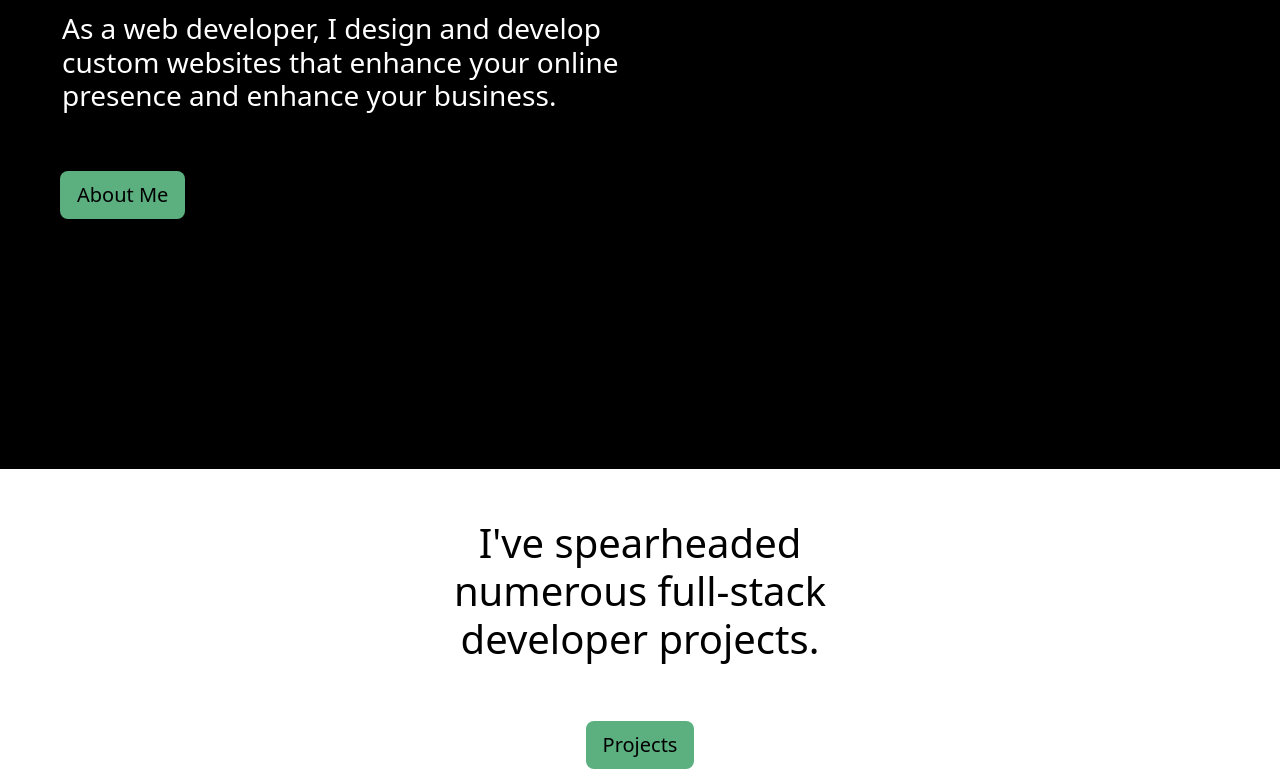
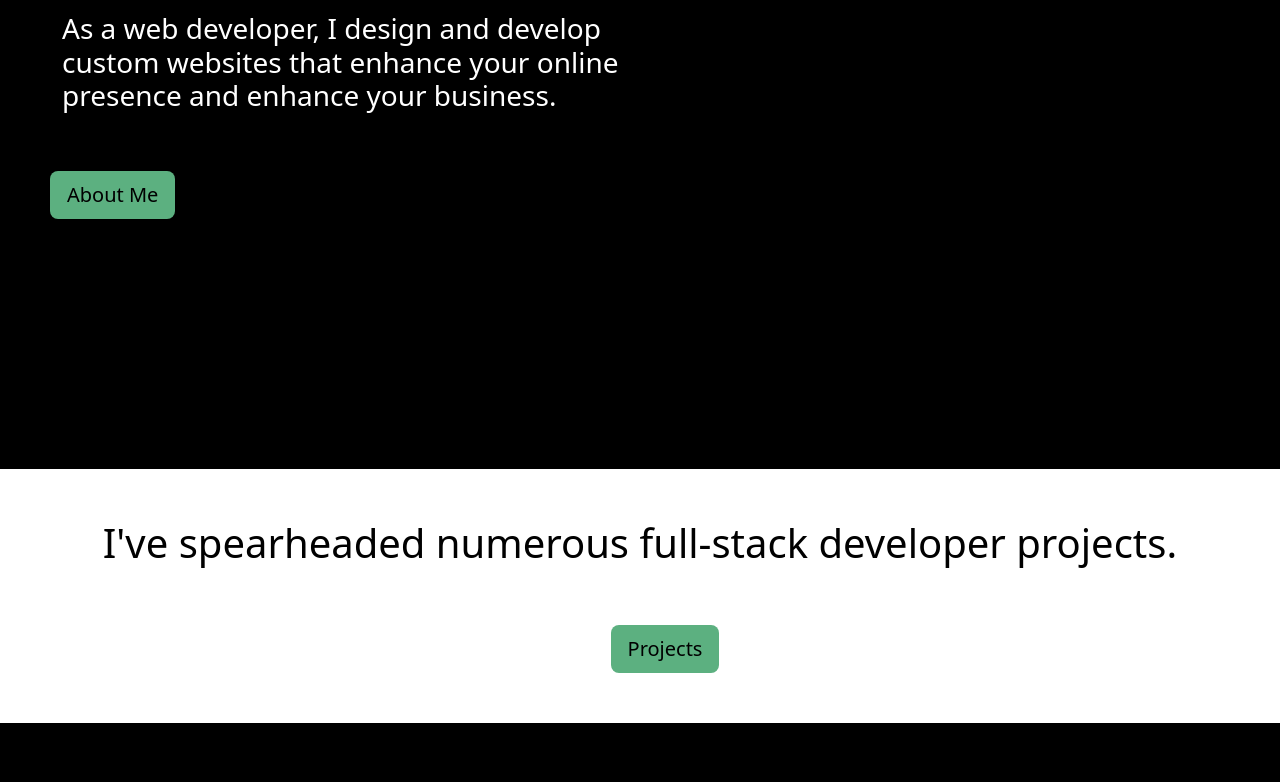
Before and after one commit to daviddelarosa210/NewReactPortfolio, a React (Vite) app: page / in a window 1280 px wide. Shown: the part 1362-2144 px from the top of the page. Built offline with nearby package versions, Linux system fonts and the light colour scheme.

Commit message:
fixed screen errors

```diff
--- a/src/components/Home.jsx
+++ b/src/components/Home.jsx
@@ -23,12 +23,11 @@ const Home = () => {
       </section>
 
       <section id="home-picture" className="d-flex justify-content-center align-items-center">
-        <div className="row">
-          <div className="col-md-12 d-flex justify-content-center">
-            <img src="/pfp.png" alt="Photo of David De La Rosa" className="img-fluid"/>
-          </div>
+  <div className="text-center">
+    <img src="/pfp.png" alt="Photo of David De La Rosa" className="img-fluid" />
   </div>
 </section>
+
 
       <section id="home-quote" className="container-fluid">
         <div className="row">
@@ -42,7 +41,7 @@ const Home = () => {
       </section>
 
       <div className="row justify-content-start no-gutters">
-        <div className="col-md-6 col-sm-12 d-flex justify-content-start" style={{ marginLeft: '60px' }}>
+  <div className="col-md-6 d-flex justify-content-start ml-md-4">
     <div className='home-about-link'>
       <button onClick={() => scrollToTop('/about')} className="btn btn-lg custom-button about-me-text">
         About Me
@@ -51,11 +50,12 @@ const Home = () => {
   </div>
 </div>
 
+
       <section id='home-projects' className="container-fluid d-flex justify-content-center align-items-center">
         <div className="row">
           <div className="col-lg-12 col-md-10 col-sm-12 col-xs-12 text-center">
             <div className='home-projects-quote'>
-              <h2 className='fsd'>I've spearheaded numerous full-stack developer projects.</h2>
+              <h2 className='fsd container-fluid d-flex justify-content-center align-items-center'>I've spearheaded numerous full-stack developer projects.</h2>
             </div>
           </div>
         </div>
--- a/src/index.css
+++ b/src/index.css
@@ -34,9 +34,7 @@ a {
     height: 85px;
   }
 
-  #home-picture{
-    width: 100%;
-  }
+
 
   /* Home */
   #home {
@@ -73,6 +71,7 @@ a {
 
   .about-me-text {
     color: black;
+    margin-left: 50px;
   }
 
   .custom-button {
@@ -91,8 +90,6 @@ a {
   .home-projects-quote {
     margin-top: 50px;
     color: black;
-    padding-left: 400px;
-    padding-right: 400px;
   }
 
   .fsd {
```
Also changed, not shown: 1 other file (tests, documents, lock files or other folders). Lines whose indentation alone changed are shown as unchanged.
